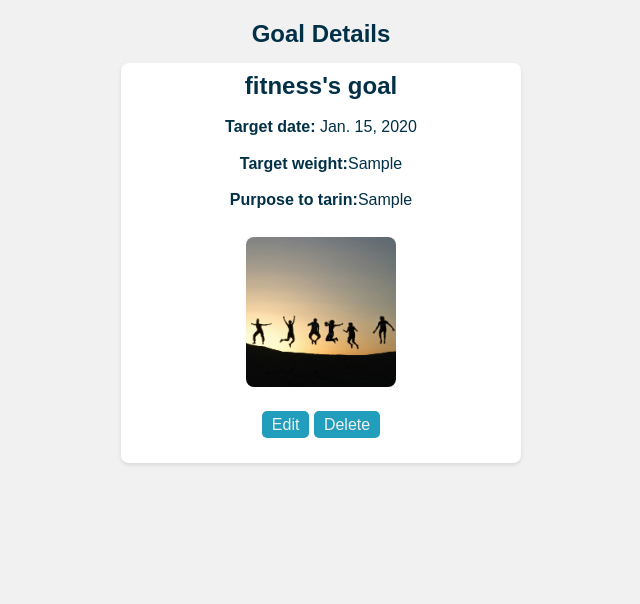
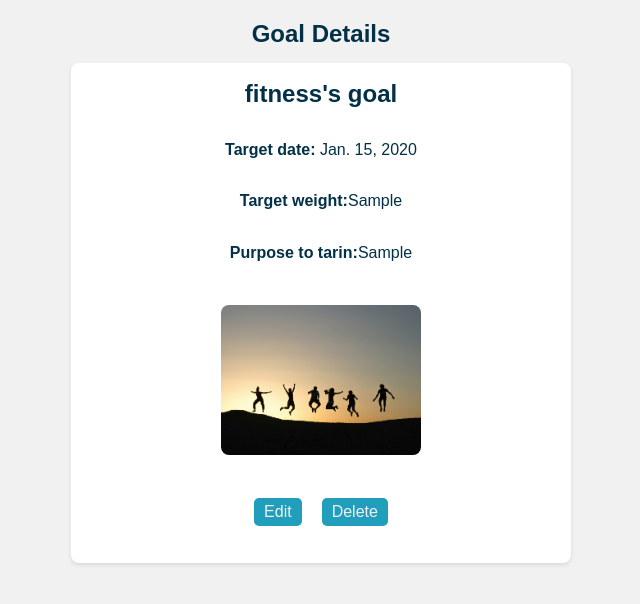
Before and after one commit to DPreet12/django-fitness-app, a Django app: page /goal/details/ in a window 1280 px wide. Shown: the part 50-654 px from the top of the page, without its empty margins (319-959 px from the left). Run offline with Django 5.2, Linux system fonts and the light colour scheme; a user stored in the database is signed in; data comes from the database, SQL or seed files in the repository; tables that the repository leaves empty hold one stand-in row (values such as "Sample post").

Commit message:
feat: fixed some css issuees

```diff
--- a/main_app/static/css/form-goal.css
+++ b/main_app/static/css/form-goal.css
@@ -44,7 +44,7 @@ form .btn.submit {
     background-color: var(--bg-color);
     padding: 1em;
     border-radius: 5px;
-    width: 5vw;
+    width: auto;
     line-height: .7;
     margin: 1em auto;
     font-size: medium;
--- a/main_app/static/css/goal-details.css
+++ b/main_app/static/css/goal-details.css
@@ -14,8 +14,8 @@
     border-radius: 8px;
     box-shadow: 0 2px 4px rgba(0, 0, 0, 0.1);
     margin: 15px;
-    height: 400px;
-    width: 400px;
+    height: 500px;
+    width: 500px;
     overflow: hidden;
     background-color: #fff;
     display: flex;
@@ -34,10 +34,16 @@
 }
 
 .image-container img{
-    width: 150px;
+    width: 200px;
     height: 150px;
     object-fit: cover;
     border-radius: 8px;
+}
+.button-container {
+    display: flex;
+    justify-content: center;
+    align-items: center;
+    gap: 20px;
 }
 
 .btn {
--- a/main_app/static/css/workout-form.css
+++ b/main_app/static/css/workout-form.css
@@ -62,7 +62,7 @@ form .btn.submit {
     background-color: var(--bg-color);
     padding: 1em;
     border-radius: 5px;
-    width: 5vw;
+    width: auto;
     line-height: .7;
     margin: 1em auto;
     font-size: medium;
--- a/main_app/templates/main_app/profile_confirm_delete.html
+++ b/main_app/templates/main_app/profile_confirm_delete.html
@@ -15,10 +15,13 @@
 </h2>
 <form action="" method="post">
     {% csrf_token %}
+    <div class="image-container-2">
+        <img src="{% static 'images/image-6.jpg' %}" class="img" alt="Workouts image">
     <div class= "button-container">
        <a href="{% url 'profile' %}" class="btn submit">Cancel</a>
        <button type= "submit" class="btn submit"> Yes - Delete!</button>
    </div>
+</div>
 </form>
 </section>
 
--- a/main_app/views.py
+++ b/main_app/views.py
@@ -20,6 +20,7 @@ def signup(request):
         form = UserCreationForm(request.POST)
         if form.is_valid():
             user = form.save()
+            # Profile.objects.create(user=user)
             login( request, user )
             return redirect('profile')
         else:
@@ -35,6 +36,7 @@ def profile_detail(request):
         profile = Profile.objects.get(user = request.user)
     except Profile.DoesNotExist:
         return redirect('profile-create')
+
     return render(request, 'profiles/details.html', {'profile': profile})
 
 
```
Also changed, not shown: main_app/static/css/profiles/profile.css (+5 -5 lines), main_app/static/css/workout-details.css (+9 -3 lines).
